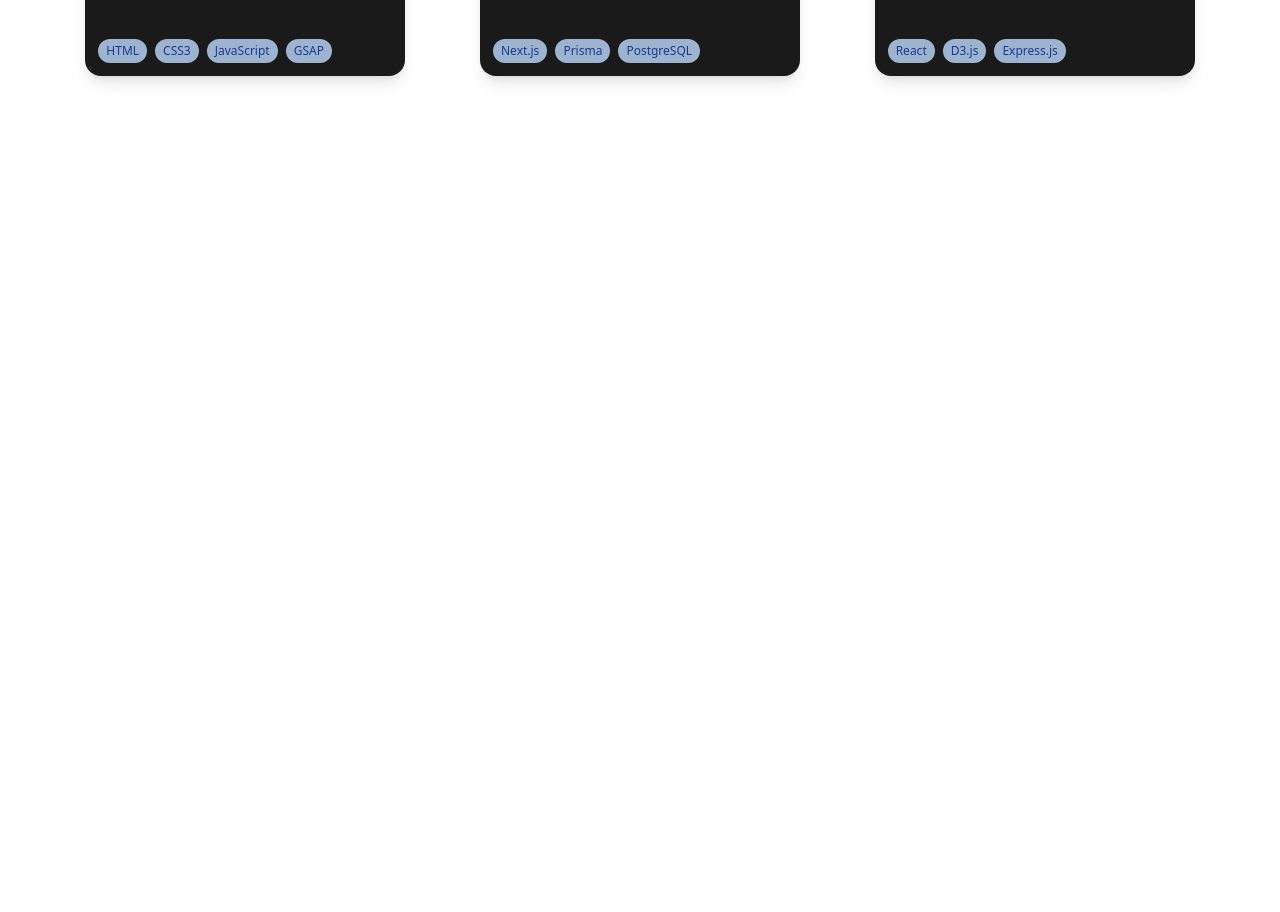
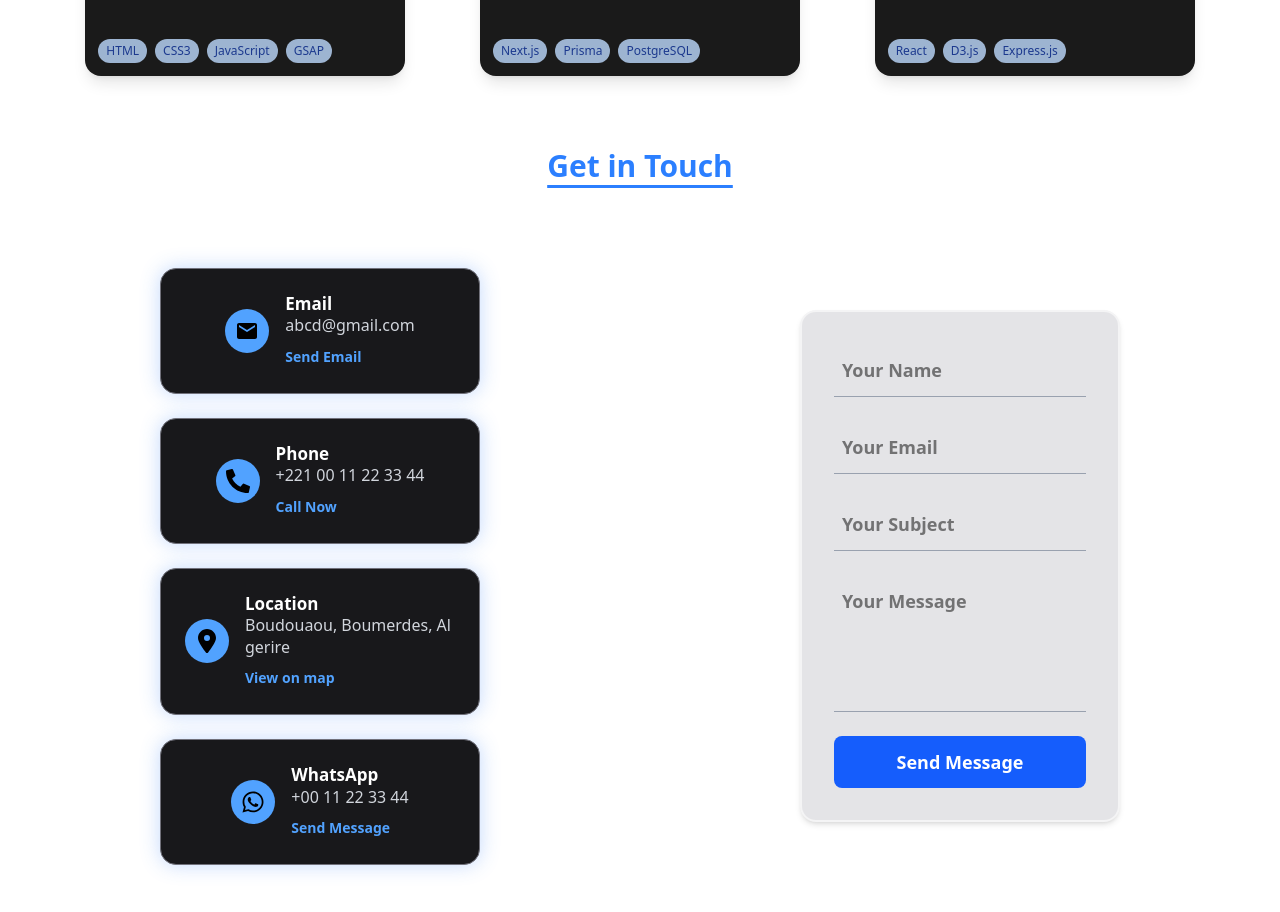
Before and after one commit to somaysen/Portfolio, a React app in the folder frontend/: page / in a window 1280 px wide. Shown: the part 4640-5552 px from the top of the page. Before the commit the page ends 4764 px from the top, so only its background shows below. Built offline with nearby package versions, Linux system fonts and the light colour scheme; the HTML template or start-up script is replaced by a standard one.

Commit message:
Add Contact page with contact information and form; update App component to include Contact

```diff
--- a/frontend/src/App.jsx
+++ b/frontend/src/App.jsx
@@ -1,5 +1,6 @@
 import Navber from "./components/Navber"
 import About from "./pages/About"
+import Contact from "./pages/Contact"
 import Home from "./pages/Home"
 import Skills from "./pages/Skills"
 import WhatIDo from "./pages/WhatIDo"
@@ -14,6 +15,7 @@ function App() {
       <Skills/>
       <WhatIDo/>
       <Project/>
+      <Contact/>
     </div>
   )
 }
--- /dev/null
+++ b/frontend/src/pages/Contact.jsx
@@ -0,0 +1,120 @@
+import { MdEmail } from "react-icons/md";
+import { FaPhoneAlt } from "react-icons/fa";
+import { FaLocationDot } from "react-icons/fa6";
+import { FaWhatsapp } from "react-icons/fa";
+
+const contactData = [
+  {
+    id: 1,
+    icon: <MdEmail />,
+    title: "Email",
+    value: "abcd@gmail.com",
+    linkText: "Send Email",
+    linkHref: "mailto:abcd@gmail.com",
+  },
+  {
+    id: 2,
+    icon: <FaPhoneAlt />,
+    title: "Phone",
+    value: "+221 00 11 22 33 44",
+    linkText: "Call Now",
+    linkHref: "tel:+2210011223344",
+  },
+  {
+    id: 3,
+    icon: <FaLocationDot />,
+    title: "Location",
+    value: "Boudouaou, Boumerdes, Algerire",
+    linkText: "View on map",
+    linkHref: "https://www.google.com/maps",
+  },
+  {
+    id: 4,
+    icon: <FaWhatsapp />,
+    title: "WhatsApp",
+    value: "+00 11 22 33 44",
+    linkText: "Send Message",
+    linkHref: "https://wa.me/0011223344",
+  },
+];
+
+function Contact() {
+  return (
+    <section className="w-full min-h-screen flex flex-col items-center justify-between">
+      {/* Header */}
+      <div className="w-full p-6 text-center text-3xl font-semibold underline underline-offset-8 decoration-blue text-blue-500 bg-white">
+  Get in Touch
+</div>
+
+      {/* Main Container */}
+      <div className="flex flex-col-reverse lg:flex-row w-full flex-1 items-center justify-center">
+        {/* Left Side - Contact Info */}
+        <div className="w-full lg:w-1/2 flex items-center justify-center flex-col gap-6 text-white text-2xl font-bold py-10">
+          {contactData.map((item) => (
+            <div
+                key={item.id}
+                className="border border-zinc-500 bg-zinc-900 rounded-2xl p-6 flex justify-center items-center gap-4 w-[80%] sm:w-[60%] lg:w-[50%]
+                shadow-[0_0_20px_rgba(59,130,246,0.3)] hover:shadow-[0_0_30px_rgba(59,130,246,0.6)]
+                hover:-translate-y-1 transition-all duration-300"
+              >
+
+              <span className="text-black border-2 p-2 rounded-3xl border-transparent bg-blue-400 text-xl sm:text-2xl">
+                {item.icon}
+              </span>
+              <div className="text-left">
+                <h1 className="text-[15px] sm:text-[17px] font-semibold">
+                  {item.title}
+                </h1>
+                <h3 className="text-[14px] sm:text-[16px] text-gray-300 font-medium break-all">
+                  {item.value}
+                </h3>
+                <a
+                  href={item.linkHref}
+                  className="font-semibold text-sm text-blue-400 hover:text-blue-500 transition-colors"
+                  target="_blank"
+                  rel="noopener noreferrer"
+                >
+                  {item.linkText}
+                </a>
+              </div>
+            </div>
+          ))}
+        </div>
+
+        {/* Right Side - Form */}
+        <div className="w-full lg:w-1/2 flex justify-center items-center py-10">
+          <form className="w-[90%] sm:w-[70%] md:w-[60%] lg:w-[60%] xl:w-[50%] flex flex-col border-2 border-zinc-100 p-8 rounded-2xl bg-zinc-200 gap-6 font-semibold text-lg shadow-md">
+            <input
+              type="text"
+              placeholder="Your Name"
+              className="bg-transparent border-b border-gray-400 focus:border-blue-500 outline-none py-3 px-2 transition-all duration-200"
+            />
+            <input
+              type="email"
+              placeholder="Your Email"
+              className="bg-transparent border-b border-gray-400 focus:border-blue-500 outline-none py-3 px-2 transition-all duration-200"
+            />
+            <input
+              type="text"
+              placeholder="Your Subject"
+              className="bg-transparent border-b border-gray-400 focus:border-blue-500 outline-none py-3 px-2 transition-all duration-200"
+            />
+            <textarea
+              placeholder="Your Message"
+              rows="4"
+              className="bg-transparent border-b border-gray-400 focus:border-blue-500 outline-none py-3 px-2 resize-none transition-all duration-200"
+            ></textarea>
+            <button
+              type="submit"
+              className="bg-blue-600 text-white py-3 rounded-lg hover:bg-blue-700 transition-colors duration-200"
+            >
+              Send Message
+            </button>
+          </form>
+        </div>
+      </div>
+    </section>
+  );
+}
+
+export default Contact;
--- a/frontend/src/pages/Project.jsx
+++ b/frontend/src/pages/Project.jsx
@@ -74,11 +74,12 @@ function Project() {
     </h1>
 
 
+     {/* contect */}
       <div className="grid grid-cols-1 sm:grid-cols-2 lg:grid-cols-3 gap-8 w-[90%] max-w-[1200px] justify-items-center">
         {cardData.map((item) => (
           <div
             key={item.id}
-            className="relative group w-[320px] h-[380px] bg-[#1a1a1a] border border-transparent hover:border-blue-600 rounded-2xl
+            className="relative group w-[320px] h-[380px] bg-[#1a1a1a] border border-transparent hover:border-blue-300/50 rounded-2xl
                        flex flex-col overflow-hidden transition-all hover:scale-[1.03] duration-300 shadow-lg hover:shadow-blue-800/40"
           >
             {/* Image Section */}
```
